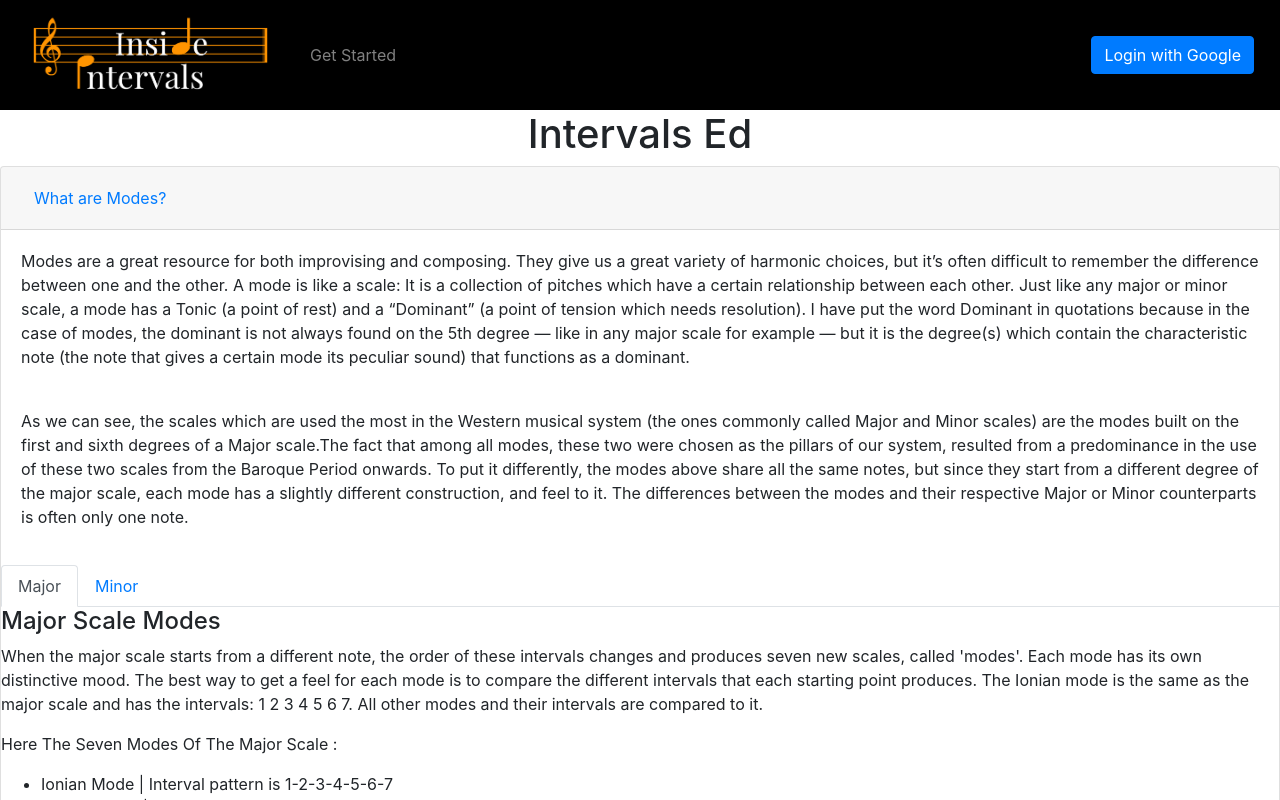
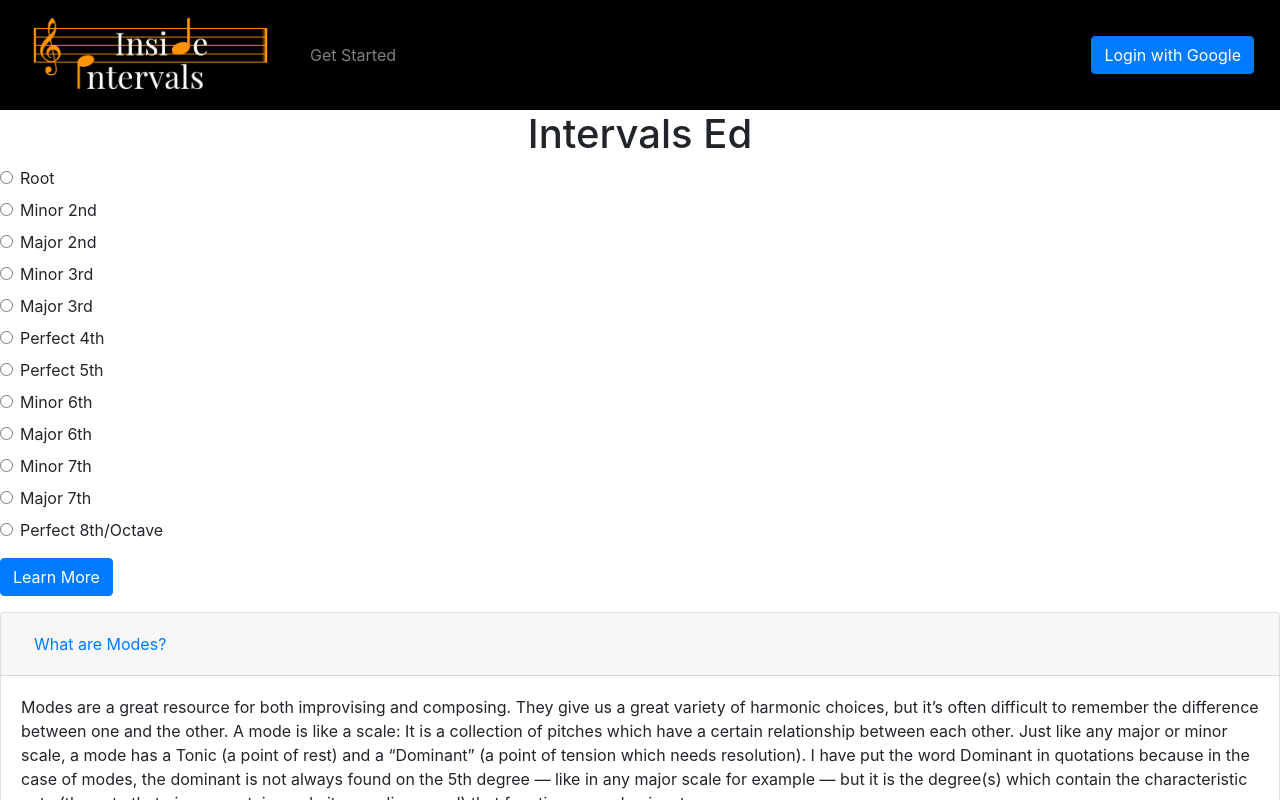
Before and after one commit to ConnorSullivan10/InsideIntervals, a React (Create React App) app in the folder InsideIntervals.ui/: page /Intervals in a window 1280 px wide. Shown: the top 800 px of the page. Built offline with nearby package versions, Linux system fonts and the light colour scheme; no server answers.

Commit message:
select interval form works in setting state

```diff
--- a/InsideIntervals.ui/src/components/pages/Intervals/Intervals.js
+++ b/InsideIntervals.ui/src/components/pages/Intervals/Intervals.js
@@ -1,5 +1,6 @@
 import React from 'react';
 import ModesCollapse from '../../shared/ModesCollapse/ModesCollapse';
+import SelectAnInterval from '../../shared/SelectAnInterval/SelectAnInterval';
 import './Intervals.scss';
 
 class Intervals extends React.Component {
@@ -7,7 +8,8 @@ class Intervals extends React.Component {
     return (
       <div className="Intervals">
         <h1 className="text-center">Intervals Ed</h1>
-        <ModesCollapse></ModesCollapse>
+        <SelectAnInterval/>
+        <ModesCollapse/>
       </div>
     );
   }
--- a/InsideIntervals.ui/src/components/shared/ModesCollapse/ModesCollapse.js
+++ b/InsideIntervals.ui/src/components/shared/ModesCollapse/ModesCollapse.js
@@ -19,7 +19,6 @@ class ModesCollapse extends React.Component {
                 </button>
               </h5>
             </div>
-
             <div id="collapseOne" className="collapse show" aria-labelledby="headingOne" data-parent="#accordionExample">
               <div className="card-body">
               <p>
--- a/InsideIntervals.ui/src/components/shared/RelatedMode/RelatedMode.js
+++ b/InsideIntervals.ui/src/components/shared/RelatedMode/RelatedMode.js
@@ -6,7 +6,7 @@ class RelatedMode extends React.Component {
     // const { userEmail, firebaseUid } = this.props;
     return (
       <div className="RelatedMode">
-        <h1 className="text-center">Related Mode</h1>
+        <h1 className="text-center">Related Modes</h1>
       </div>
     );
   }
--- /dev/null
+++ b/InsideIntervals.ui/src/components/shared/SelectAnInterval/SelectAnInterval.js
@@ -0,0 +1,192 @@
+import React from 'react';
+import './SelectAnInterval.scss';
+
+class SelectAnInterval extends React.Component {
+  state = {
+    selectedOption: '',
+  }
+
+  handleOptionChange = (changeEvent) => {
+    this.setState({
+      selectedOption: changeEvent.target.value,
+    });
+  }
+
+  handleIntervalSubmit = (formSubmitEvent) => {
+    formSubmitEvent.preventDefault();
+    console.log(this.state.selectedOption);
+  };
+
+  render() {
+    // const { userEmail, firebaseUid } = this.props;
+    return (
+      <div className="SelectAnInterval">
+        <form onSubmit={this.handleIntervalSubmit}>
+          <div className="form-check">
+            <label>
+              <input
+                type="radio"
+                name="react-tips"
+                value="root"
+                className="form-check-input"
+                checked= {this.state.selectedOption === 'root'}
+                onChange={this.handleOptionChange}
+              />
+              Root
+            </label>
+          </div>
+          <div className="form-check">
+            <label>
+              <input
+                type="radio"
+                name="react-tips"
+                value="min2"
+                className="form-check-input"
+                checked= {this.state.selectedOption === 'min2'}
+                onChange={this.handleOptionChange}
+              />
+              Minor 2nd
+            </label>
+          </div>
+          <div className="form-check">
+            <label>
+              <input
+                type="radio"
+                name="react-tips"
+                value="maj2"
+                className="form-check-input"
+                checked= {this.state.selectedOption === 'maj2'}
+                onChange={this.handleOptionChange}
+              />
+              Major 2nd
+            </label>
+          </div>
+          <div className="form-check">
+            <label>
+              <input
+                type="radio"
+                name="react-tips"
+                value="min3"
+                className="form-check-input"
+                checked= {this.state.selectedOption === 'min3'}
+                onChange={this.handleOptionChange}
+              />
+              Minor 3rd
+            </label>
+          </div>
+          <div className="form-check">
+            <label>
+              <input
+                type="radio"
+                name="react-tips"
+                value="maj3"
+                className="form-check-input"
+                checked= {this.state.selectedOption === 'maj3'}
+                onChange={this.handleOptionChange}
+              />
+              Major 3rd
+            </label>
+          </div>
+          <div className="form-check">
+            <label>
+              <input
+                type="radio"
+                name="react-tips"
+                value="perf4"
+                className="form-check-input"
+                checked= {this.state.selectedOption === 'perf4'}
+                onChange={this.handleOptionChange}
+              />
+              Perfect 4th
+            </label>
+          </div>
+          <div className="form-check">
+            <label>
+              <input
+                type="radio"
+                name="react-tips"
+                value="perf5"
+                className="form-check-input"
+                checked= {this.state.selectedOption === 'perf5'}
+                onChange={this.handleOptionChange}
+              />
+              Perfect 5th
+            </label>
+          </div>
+          <div className="form-check">
+            <label>
+              <input
+                type="radio"
+                name="react-tips"
+                value="min6"
+                className="form-check-input"
+                checked= {this.state.selectedOption === 'min6'}
+                onChange={this.handleOptionChange}
+              />
+              Minor 6th
+            </label>
+          </div>
+          <div className="form-check">
+            <label>
+              <input
+                type="radio"
+                name="react-tips"
+                value="maj6"
+                className="form-check-input"
+                checked= {this.state.selectedOption === 'maj6'}
+                onChange={this.handleOptionChange}
+              />
+              Major 6th
+            </label>
+          </div>
+          <div className="form-check">
+            <label>
+              <input
+                type="radio"
+                name="react-tips"
+                value="min7"
+                className="form-check-input"
+                checked= {this.state.selectedOption === 'min7'}
+                onChange={this.handleOptionChange}
+              />
+              Minor 7th
+            </label>
+          </div>
+          <div className="form-check">
+            <label>
+              <input
+                type="radio"
+                name="react-tips"
+                value="maj7"
+                className="form-check-input"
+                checked= {this.state.selectedOption === 'maj7'}
+                onChange={this.handleOptionChange}
+              />
+              Major 7th
+            </label>
+          </div>
+          <div className="form-check">
+            <label>
+              <input
+                type="radio"
+                name="react-tips"
+                value="perf8"
+                className="form-check-input"
+                checked= {this.state.selectedOption === 'perf8'}
+                onChange={this.handleOptionChange}
+              />
+              Perfect 8th/Octave
+            </label>
+          </div>
+          <div className="form-group">
+            <button className="btn btn-primary mt-2 learnMore" type="submit">
+              Learn More
+            </button>
+          </div>
+        </form>
+      </div>
+    );
+  }
+}
+
+export default SelectAnInterval;
--- /dev/null
+++ b/InsideIntervals.ui/src/components/shared/SingleInterval/SingleInterval.scss
@@ -0,0 +1,2 @@
+// import RelatedChord from '../RelatedChord/RelatedChord';
+// import RelatedMode from '../RelatedMode/RelatedMode';
```
Also changed, not shown: InsideIntervals.ui/src/components/shared/SelectedInterval/SelectedInterval.js (deleted, +0 -17 lines), InsideIntervals.ui/src/components/shared/SingleInterval/SingleInterval.js (added, +17 -0 lines), InsideIntervals.ui/src/components/shared/SelectAnInterval/SelectAnInterval.scss (added).
